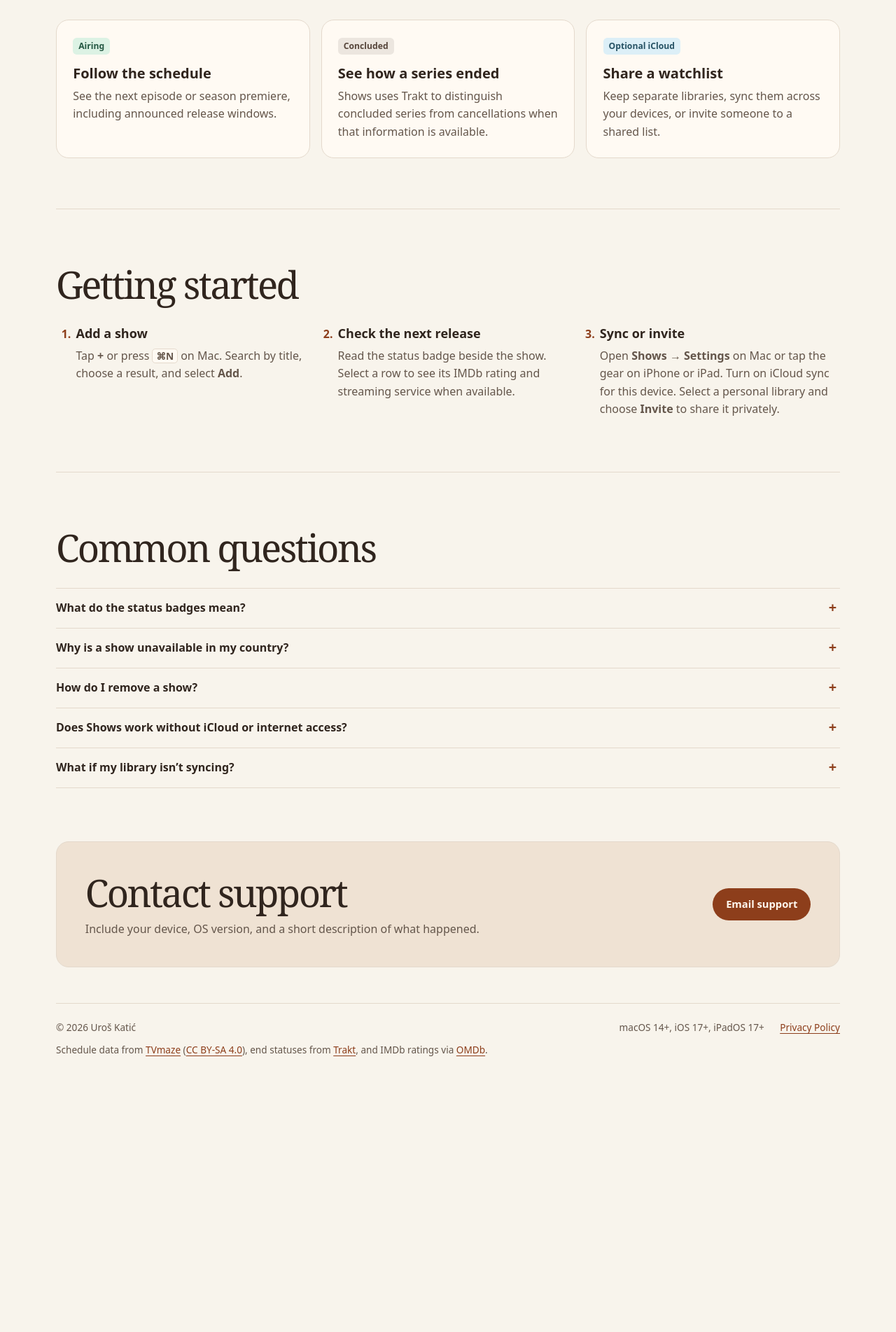
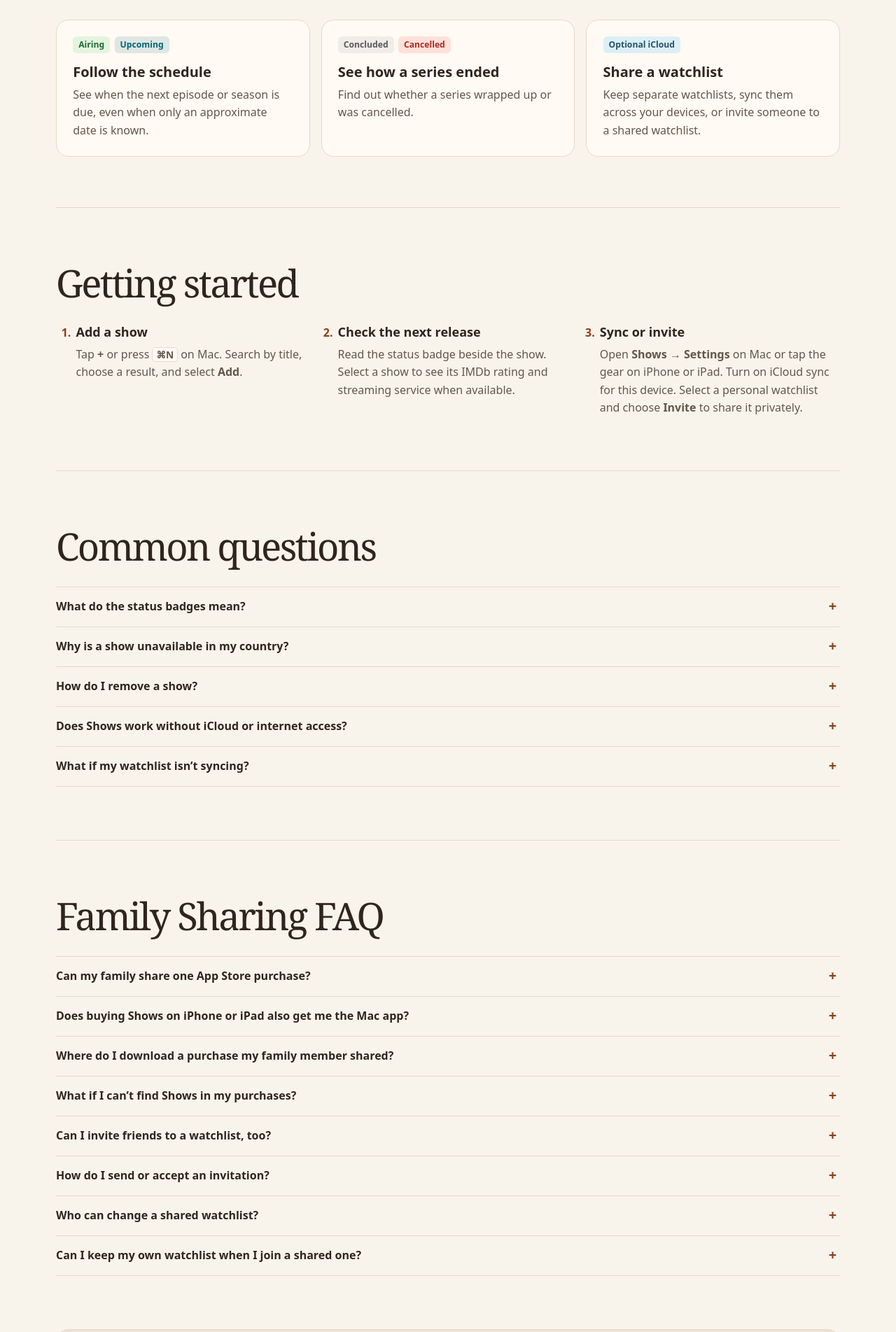
Before and after one commit to urosk/shows-support, a plain HTML site: page index.html in a window 1280 px wide. Shown: the part 740-2643 px from the top of the page at 70% size. Before the commit the page ends 2283 px from the top, so only its background shows below. Drawn offline with Linux system fonts and the light colour scheme.

Commit message:
Update support badges and Family Sharing FAQ

```diff
--- a/index.html
+++ b/index.html
@@ -15,7 +15,7 @@
     <title>Shows Support</title>
     <link rel="canonical" href="https://urosk.github.io/shows-support/">
     <link rel="icon" type="image/png" href="app-icon.png">
-    <link rel="stylesheet" href="styles.css?v=animated-curtain">
+    <link rel="stylesheet" href="styles.css?v=status-badges">
   </head>
   <body>
     <header class="site-header">
@@ -65,19 +65,27 @@
 
       <section class="highlights" aria-label="Features">
         <article>
-          <span class="tag tag-airing">Airing</span>
+          <div class="tags">
+            <span class="tag tag-airing">Airing</span>
+            <span class="tag tag-upcoming">Upcoming</span>
+          </div>
           <h2>Follow the schedule</h2>
-          <p>See the next episode or season premiere, including announced release windows.</p>
+          <p>See when the next episode or season is due, even when only an approximate date is known.</p>
         </article>
         <article>
-          <span class="tag tag-concluded">Concluded</span>
+          <div class="tags">
+            <span class="tag tag-concluded">Concluded</span>
+            <span class="tag tag-cancelled">Cancelled</span>
+          </div>
           <h2>See how a series ended</h2>
-          <p>Shows uses Trakt to distinguish concluded series from cancellations when that information is available.</p>
+          <p>Find out whether a series wrapped up or was cancelled.</p>
         </article>
         <article>
-          <span class="tag tag-cloud">Optional iCloud</span>
+          <div class="tags">
+            <span class="tag tag-cloud">Optional iCloud</span>
+          </div>
           <h2>Share a watchlist</h2>
-          <p>Keep separate libraries, sync them across your devices, or invite someone to a shared list.</p>
+          <p>Keep separate watchlists, sync them across your devices, or invite someone to a shared watchlist.</p>
         </article>
       </section>
 
@@ -90,11 +98,11 @@
           </li>
           <li>
             <h3>Check the next release</h3>
-            <p>Read the status badge beside the show. Select a row to see its IMDb rating and streaming service when available.</p>
+            <p>Read the status badge beside the show. Select a show to see its IMDb rating and streaming service when available.</p>
           </li>
           <li>
             <h3>Sync or invite</h3>
-            <p>Open <strong>Shows → Settings</strong> on Mac or tap the gear on iPhone or iPad. Turn on iCloud sync for this device. Select a personal library and choose <strong>Invite</strong> to share it privately.</p>
+            <p>Open <strong>Shows → Settings</strong> on Mac or tap the gear on iPhone or iPad. Turn on iCloud sync for this device. Select a personal watchlist and choose <strong>Invite</strong> to share it privately.</p>
           </li>
         </ol>
       </section>
@@ -104,7 +112,7 @@
         <div class="faq">
           <details>
             <summary>What do the status badges mean?</summary>
-            <p><strong>Airing</strong> means a season is underway with episodes still scheduled, or a release happens today. A date or release window appears when one is known. <strong>Date TBA</strong> means there is no known upcoming date.</p>
+            <p><strong>Airing</strong> means a season is underway with episodes still scheduled, or a release happens today. For upcoming releases, Shows displays a date or an estimate when available. <strong>Date TBA</strong> means there is no known upcoming date.</p>
             <p><strong>Ended</strong> means the series is over and how it ended is unconfirmed. <strong>Concluded</strong> means the series wrapped up. <strong>Cancelled</strong> means the series was cancelled or its story was cut short.</p>
           </details>
           <details>
@@ -117,11 +125,52 @@
           </details>
           <details>
             <summary>Does Shows work without iCloud or internet access?</summary>
-            <p>You can use Shows with iCloud off. Saved libraries remain available offline. Searching for new shows, refreshing release data, and iCloud sync require an internet connection.</p>
+            <p>You can use Shows with iCloud off. Saved watchlists remain available offline. Searching for new shows, checking for new release dates, and iCloud sync require an internet connection.</p>
           </details>
           <details>
-            <summary>What if my library isn’t syncing?</summary>
-            <p>Check that you’re signed into iCloud and that sync is on in Shows Settings on each device. Check <strong>Last synced</strong>, then select <strong>Sync Now</strong>. To access another person’s library, accept their invitation on a device with Shows installed.</p>
+            <summary>What if my watchlist isn’t syncing?</summary>
+            <p>Check that you’re signed into iCloud and that sync is on in Shows Settings on each device. Check <strong>Last synced</strong>, then select <strong>Sync Now</strong>. To access another person’s watchlist, accept their invitation on a device with Shows installed.</p>
+          </details>
+        </div>
+      </section>
+
+      <section class="section questions" id="family-sharing" aria-labelledby="family-sharing-title">
+        <h2 id="family-sharing-title">Family Sharing FAQ</h2>
+        <div class="faq">
+          <details>
+            <summary>Can my family share one App Store purchase?</summary>
+            <p>Look for <strong>Family Sharing</strong> under <strong>Supports</strong> on the Shows App Store page. If it’s listed, one purchase can be shared with your Apple Family Sharing group. Set up Family Sharing, have the organizer turn on Purchase Sharing, and make sure both the buyer and the person downloading have opted in. <a href="https://support.apple.com/en-us/108774">Apple’s Purchase Sharing setup guide</a></p>
+          </details>
+          <details>
+            <summary>Does buying Shows on iPhone or iPad also get me the Mac app?</summary>
+            <p>One purchase covers both versions when they’re offered as a universal purchase. To check before buying again, sign in to the App Store on your other device with the Apple Account you used to buy Shows. Look for Shows in your purchases and use the download button if it appears.</p>
+            <p>Shows requires macOS 14 or later, iOS 17 or later, or iPadOS 17 or later. Check the App Store listing for compatibility with your device.</p>
+          </details>
+          <details>
+            <summary>Where do I download a purchase my family member shared?</summary>
+            <p>Open your account in the App Store and select the family member who bought Shows. Find Shows in their purchases and choose the download button. Use your own Apple Account to access your family’s shared purchases. <a href="https://support.apple.com/en-us/102417">Apple’s download steps for iPhone, iPad, and Mac</a></p>
+          </details>
+          <details>
+            <summary>What if I can’t find Shows in my purchases?</summary>
+            <p>For your own purchase, check that you’re signed in to the App Store with the Apple Account you used to buy Shows. For a family purchase, check that you’ve both joined the same Family Sharing group, use the Apple Accounts configured for Purchase Sharing, and that the buyer hasn’t hidden the app. <a href="https://support.apple.com/en-us/108911">Apple’s shared-purchase troubleshooting guide</a></p>
+            <p>If you’re looking for <strong>Restore Purchases</strong>, that option is for in-app purchases. To reinstall Shows, download it from your App Store purchases or the buyer’s shared purchases.</p>
+          </details>
+          <details>
+            <summary>Can I invite friends to a watchlist, too?</summary>
+            <p>Yes. Shows sends private iCloud invitations to the people you choose, including friends outside your Apple Family Sharing group. Each person needs Shows installed and their own Apple Account signed in to iCloud.</p>
+          </details>
+          <details>
+            <summary>How do I send or accept an invitation?</summary>
+            <p>In Shows, open <strong>Shows → Settings</strong> on Mac or tap the gear on iPhone or iPad. Turn on iCloud sync, choose a watchlist you own, and select <strong>Invite</strong>. If Invite is unavailable, select <strong>Sync Now</strong> and wait for the watchlist to finish syncing.</p>
+            <p>Open the invitation on a device with Shows installed while signed in to iCloud with the Apple Account that was invited. If the list still doesn’t appear, ask the owner to check the invitation status in Shows Settings and confirm they invited the right account.</p>
+          </details>
+          <details>
+            <summary>Who can change a shared watchlist?</summary>
+            <p>The owner and anyone with editing access can add or remove shows. If you can open the list but can’t edit it, ask the owner to check your sharing permissions.</p>
+          </details>
+          <details>
+            <summary>Can I keep my own watchlist when I join a shared one?</summary>
+            <p>Yes. Keep a personal watchlist for your own shows and use the <strong>Watchlist</strong> picker in Shows Settings to switch between lists. Inviting someone gives them access only to the watchlist you choose to share.</p>
           </details>
         </div>
       </section>
@@ -141,7 +190,7 @@
         <span>macOS 14+, iOS 17+, iPadOS 17+</span>
         <a href="privacy.html">Privacy Policy</a>
       </div>
-      <p>Schedule data from <a href="https://www.tvmaze.com/api">TVmaze</a> (<a href="https://creativecommons.org/licenses/by-sa/4.0/">CC BY-SA 4.0</a>), end statuses from <a href="https://trakt.tv/">Trakt</a>, and IMDb ratings via <a href="https://www.omdbapi.com/">OMDb</a>.</p>
+      <p>TV schedules by <a href="https://www.tvmaze.com/">TVmaze</a> (<a href="https://creativecommons.org/licenses/by-sa/4.0/">CC BY-SA 4.0</a>).</p>
     </footer>
 
     <script>
--- a/styles.css
+++ b/styles.css
@@ -256,17 +256,24 @@ nav a:hover, nav a[aria-current="page"] {
   color: var(--muted);
 }
 
+.tags {
+  display: flex;
+  flex-wrap: wrap;
+  gap: .4rem;
+  margin-bottom: .95rem;
+}
+
 .tag {
-  display: inline-block;
-  margin-bottom: .95rem;
   padding: .13rem .5rem;
   border-radius: .35rem;
   font-size: .76rem;
   font-weight: 700;
 }
 
-.tag-airing { background: #dcf2e4; color: #245842; }
-.tag-concluded { background: #ece6df; color: #57463b; }
+.tag-airing { background: #34c75921; color: #216a36; }
+.tag-upcoming { background: #00667821; color: #006678; }
+.tag-concluded { background: #8e8e9321; color: #59595e; }
+.tag-cancelled { background: #ff3b3021; color: #a82a24; }
 .tag-cloud { background: #dceff7; color: #275365; }
 
 .section {
@@ -388,4 +395,9 @@ footer p { margin-top: .65rem; }
     background-color: #3d101a;
     background-image: linear-gradient(#210a1426, #210a1440), url("curtain.webp?v=animated");
   }
+
+  .tag-airing { background: #30d15821; color: #30d158; }
+  .tag-upcoming { background: #0de0ff21; color: #0de0ff; }
+  .tag-concluded { background: #aeaeb221; color: #aeaeb2; }
+  .tag-cancelled { background: #ff696121; color: #ff7670; }
 }
```
Also changed, not shown: privacy.html (+4 -4 lines).
